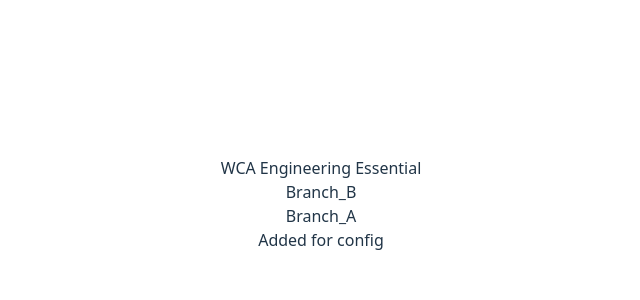
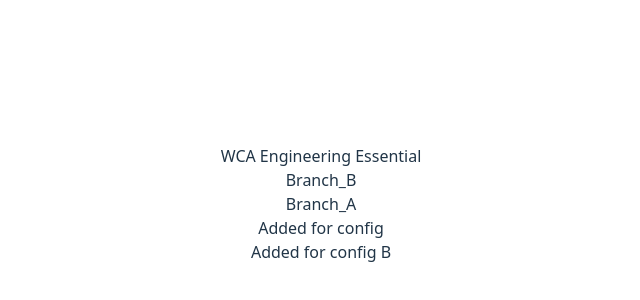
Before and after one commit to SIMEON004/WCA_Engineering_Essential, a React (Vite) app: page / in a window 1280 px wide. Shown: the part 196-496 px from the top of the page, without its empty margins (319-959 px from the left). Built offline with nearby package versions, Linux system fonts and the light colour scheme.

Commit message:
For merge conflict creation B

```diff
--- a/src/wca/index.tsx
+++ b/src/wca/index.tsx
@@ -7,6 +7,7 @@ const WCA = () => {
     <div>Branch_B</div>
     <div>Branch_A</div>
     <div>Added for config</div>
+    <div>Added for config B</div>
     </>
   )
 }
```
